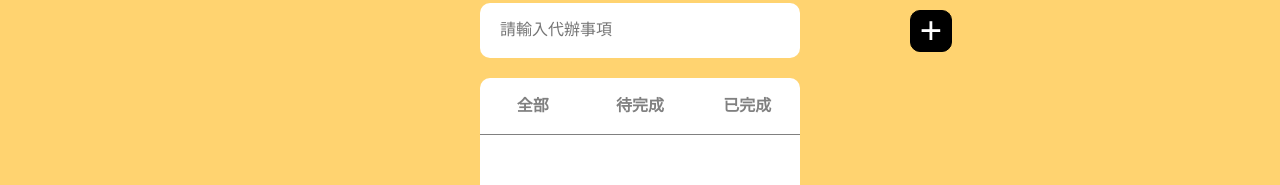
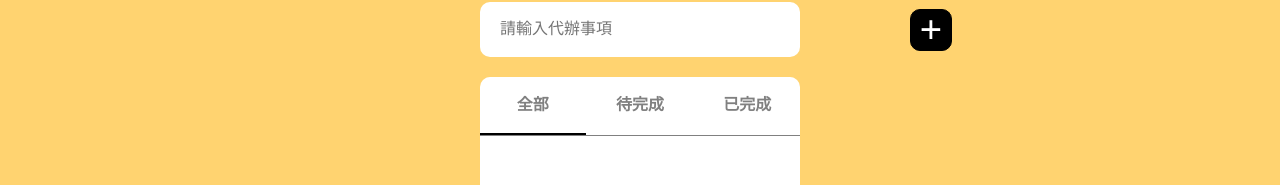
Before and after one commit to JIMHWANG/ReactRouter_ToDoList, a React (Create React App) app: page /Function in a window 1280 px wide. Shown: the part 177-362 px from the top of the page. Built offline with nearby package versions, Linux system fonts and the light colour scheme.

Commit message:
狀態列元件化+目標狀態style

```diff
--- a/src/Components/Function.js
+++ b/src/Components/Function.js
@@ -43,33 +43,55 @@ function ShowItems({ ToDoListItems, setToDoListItems, ItemDisplayValue }) {
     )
 }
 
-const TargetStatus = (Event, setCurrentStatus) => {
+const TargetStatus = (Event, StatusList, setStatusList, setCurrentStatus) => {
     let TargetValue;
+    const NewStatusList = [...StatusList];
     Event.target.id === "all" ? TargetValue = "全部" : Event.target.id === "InCompleted" ? TargetValue = "待完成" : TargetValue = "已完成";
     setCurrentStatus(TargetValue);
+
+    NewStatusList.map((EachStatus) => {
+        EachStatus.active = false;
+        if (EachStatus.status === TargetValue) {
+            EachStatus.active = !EachStatus.active;
+        }
+    })
+    setStatusList(NewStatusList);
+}
+
+function ShowStatusList({ StatusList, setStatusList, setCurrentStatus }) {
+    return (
+        <>
+            {
+                StatusList.map((EachStatus, EachStatusIndex) => {
+                    return (
+                        <Link key={EachStatusIndex} className={`${EachStatus.active}StatusDisplay`} to="#" id={EachStatus.EngStatus} onClick={(e) => { TargetStatus(e, StatusList, setStatusList, setCurrentStatus) }}>{EachStatus.status}</Link>
+                    )
+                })
+            }
+        </>
+    )
 }
 
 function TartgetStatusItemSum({ CurrentStatus, EachStatusSum }) {
     let TartgetStatusItemString;
-
     CurrentStatus === "全部" ? TartgetStatusItemString = `${EachStatusSum.Completed} 個已完成項目，${EachStatusSum.InCompleted} 個待完成項目` : CurrentStatus === "已完成" ? TartgetStatusItemString = `${EachStatusSum.Completed} 個已完成項目` : TartgetStatusItemString = `${EachStatusSum.InCompleted} 個待完成項目`;
-
     return (
         <>
             <p>{TartgetStatusItemString}</p>
         </>
     )
-
-
 }
-
-
 
 function MainFunction() {
 
     const [ToDoListItems, setToDoListItems] = useState([]);
     const [InputItem, setInputItem] = useState('');
     const [ItemDisplayValue, setItemDisplayValue] = useState(false);
+    const [StatusList, setStatusList] = useState([
+        { status: "全部", EngStatus: "all", active: true },
+        { status: "待完成", EngStatus: "InCompleted", active: false },
+        { status: "已完成", EngStatus: "Completed", active: false }
+    ])
     const [CurrentStatus, setCurrentStatus] = useState('全部');
     const [EachStatusSum, setEachStatusSum] = useState({});
 
@@ -110,9 +132,7 @@ function MainFunction() {
                 </div>
                 <div className="ToDoList_Content">
                     <div className="ToDoList_ItemStatus">
-                        <Link to="#" id="all" onClick={(e) => { TargetStatus(e, setCurrentStatus) }}>全部</Link>
-                        <Link to="#" id="InCompleted" onClick={(e) => { TargetStatus(e, setCurrentStatus) }}>待完成</Link>
-                        <Link to="#" id="Completed" onClick={(e) => { TargetStatus(e, setCurrentStatus) }}>已完成</Link>
+                        <ShowStatusList StatusList={StatusList} setStatusList={setStatusList} setCurrentStatus={setCurrentStatus} />
                     </div>
                     <div className="ToDoList_Items">
                         <p className={`NoItems ${ItemDisplayValue}ItemDisPlay`}>目前尚無代辦事項</p>
--- a/src/Style/Function.scss
+++ b/src/Style/Function.scss
@@ -148,3 +148,7 @@
 .trueItemComplete {
     text-decoration: line-through;
 }
+
+.trueStatusDisplay {
+    border-bottom: 2px solid #000;
+}
```
